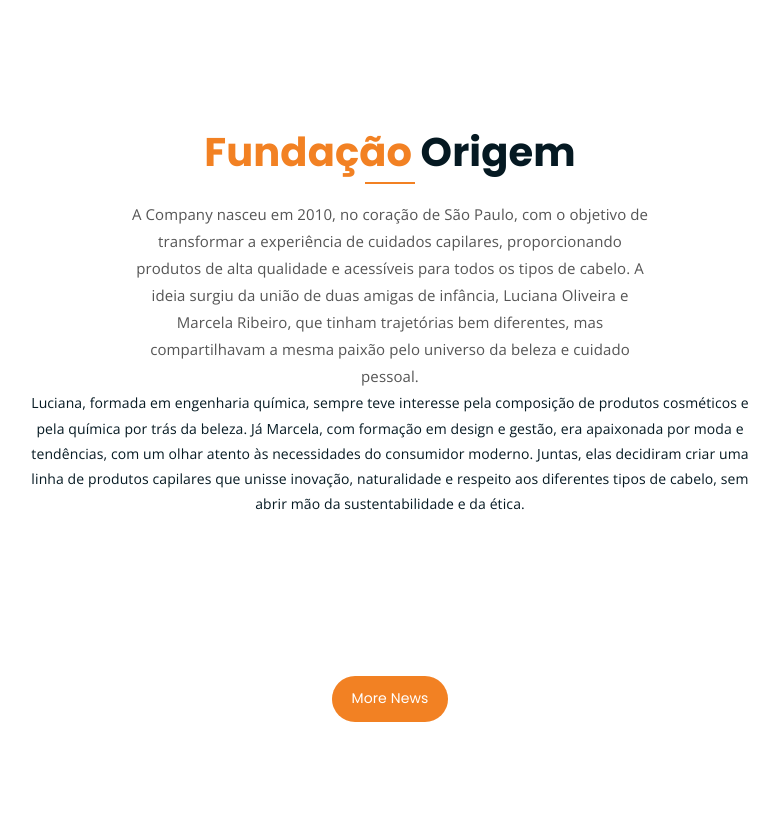
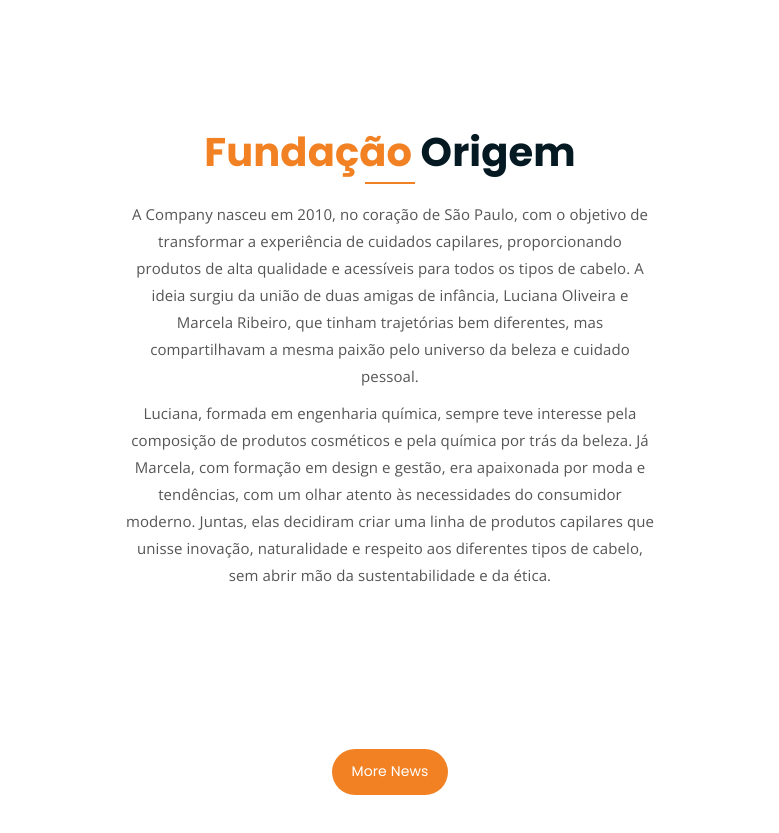
Before and after one commit to gabriellyneves5/Produtos-Capilares, a plain HTML site: page index.html in a window 1280 px wide. Shown: the part 3360-4193 px from the top of the page, without its empty margins (250-1029 px from the left). Drawn offline with nearby package versions, Linux system fonts and the light colour scheme.

Commit message:
gabrielly

```diff
--- a/index.html
+++ b/index.html
@@ -284,13 +284,13 @@
 							 surgiu da união de duas amigas de infância, Luciana Oliveira e Marcela
 							 Ribeiro, que tinham trajetórias bem diferentes, mas compartilhavam a
 							 mesma paixão pelo universo da beleza e cuidado pessoal.</p>
-							 Luciana, formada em engenharia química, sempre teve interesse pela
+							 <p>Luciana, formada em engenharia química, sempre teve interesse pela
 							 composição de produtos cosméticos e pela química por trás da beleza.
 							 Já Marcela, com formação em design e gestão, era apaixonada por moda e
 							 tendências, com um olhar atento às necessidades do consumidor moderno.
 							 Juntas, elas decidiram criar uma linha de produtos capilares que unisse
 							 inovação, naturalidade e respeito aos diferentes tipos de cabelo, sem
-							 abrir mão da sustentabilidade e da ética.
+							 abrir mão da sustentabilidade e da ética.</p>
 					</div>
 				</div>
 			</div>
```
